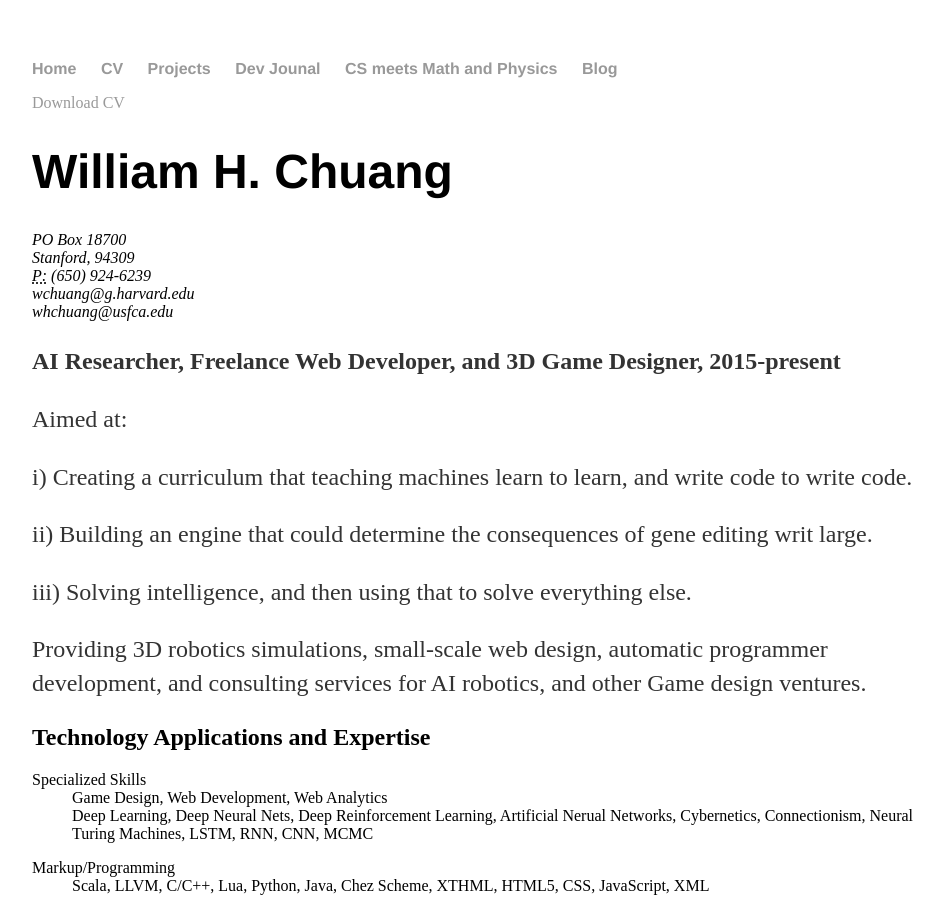
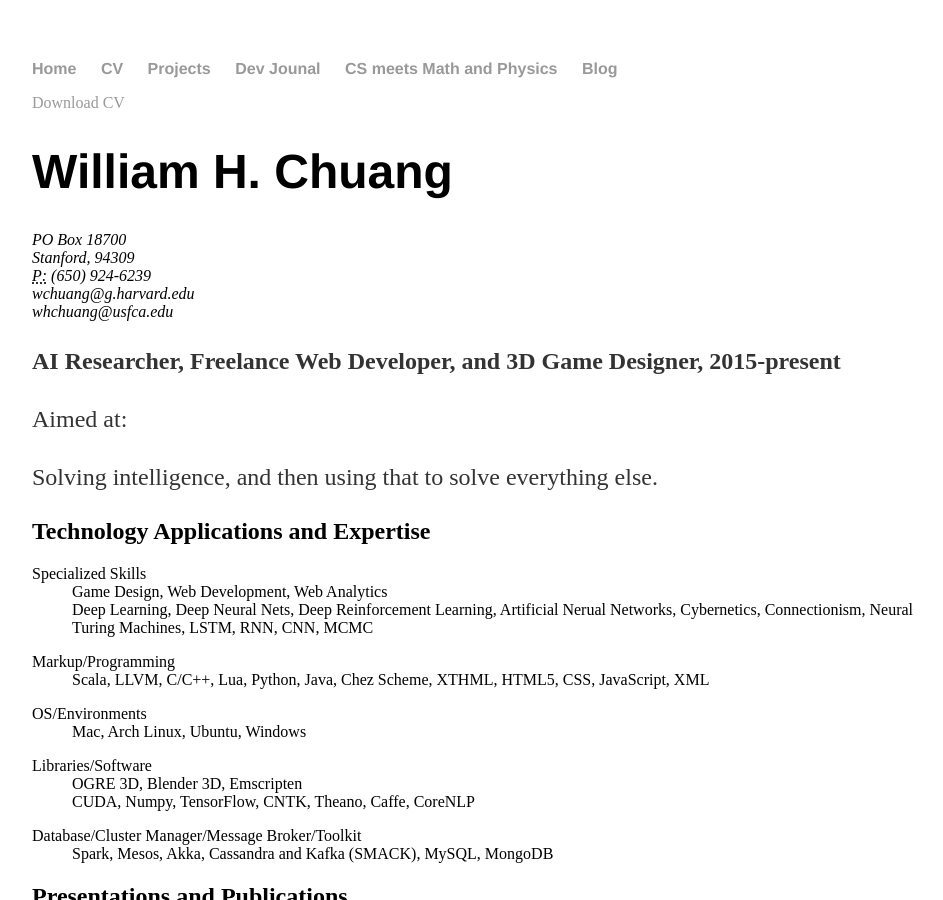
Before and after one commit to williamchuang/williamchuang.github.io, a Jekyll site: the page built from cv/index.html, in a window 1280 px wide and 900 px high. Shown: the whole window, without its empty margins (160-1103 px from the left). Built offline with Jekyll 4.4.1, drawn with Linux system fonts in a browser that asks for light colours; comment, search, counter and statistics services are not loaded.

Commit message:
Update index.html

```diff
--- a/cv/index.html
+++ b/cv/index.html
@@ -23,10 +23,8 @@ description: Current CV for William Chuang.
 
 				<p><strong>AI Researcher, Freelance Web Developer, and 3D Game Designer, 2015-present</strong></p>
 					<p>Aimed at: </p>
-					<p>i) Creating a curriculum that teaching machines learn to learn, and write code to write code.</p>
-					<p>ii) Building an engine that could determine the consequences of gene editing writ large.</p>
-					<p>iii) Solving intelligence, and then using that to solve everything else.</p>
-					<p>Providing 3D robotics simulations, small-scale web design, automatic programmer development, and consulting services for AI robotics, and other Game design ventures.</p>
+					<p>Solving intelligence, and then using that to solve everything else.</p>
+
 
 				<h2>Technology Applications and Expertise</h2>
 					<dl class="dl-horizontal">
```
